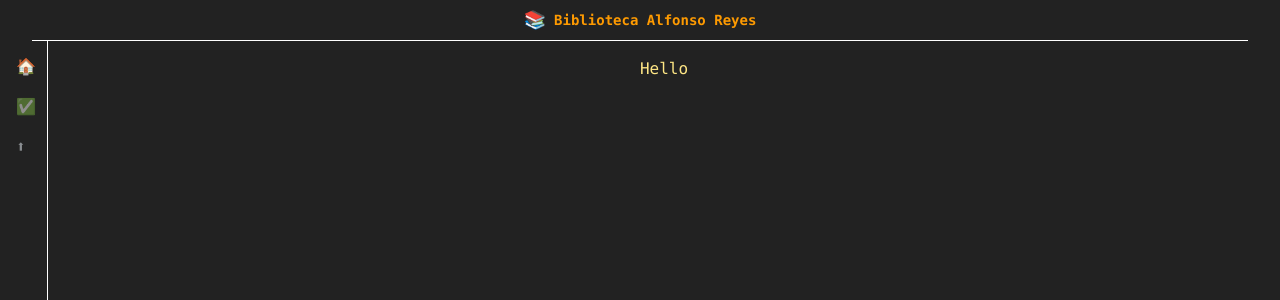
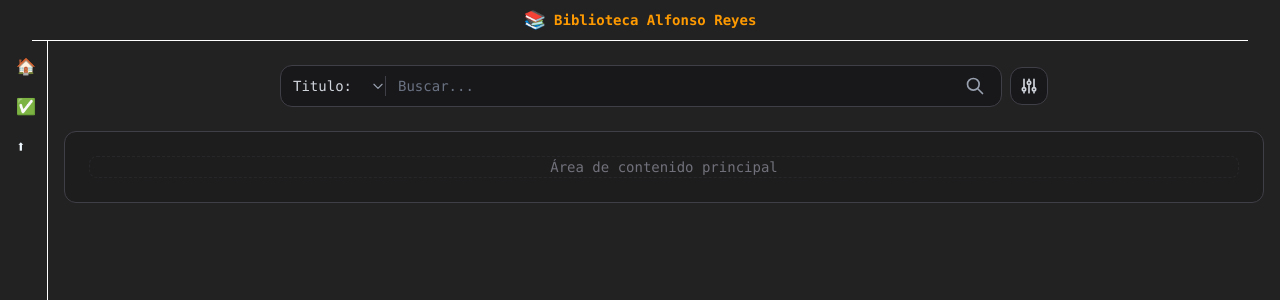
Before and after one commit to RivasJF/BAR, an Angular app: page /books/panel in a window 1280 px wide. Shown: the top 300 px of the page. Built offline with nearby package versions, Linux system fonts and the light colour scheme.

Commit message:
feature: panel view

```diff
--- /dev/null
+++ b/src/app/feature/book/panel/components/search.component.html
@@ -0,0 +1,39 @@
+
+
+<!-- Barra de Búsqueda Central -->
+<div class="flex-1 flex items-center bg-zinc-900 border border-zinc-700 rounded-xl px-3 py-1.5 focus-within:border-zinc-500 transition-colors">
+
+    <!-- Selector / Dropdown "Titulo:" -->
+    <div class="relative flex items-center pr-2 border-r border-zinc-700">
+        <select class="bg-transparent text-sm text-gray-300 focus:outline-none cursor-pointer pr-4 appearance-none font-medium">
+            <option class="bg-zinc-900 text-white">Titulo:</option>
+            <option class="bg-zinc-900 text-white">Opción 1</option>
+            <option class="bg-zinc-900 text-white">Opción 2</option>
+        </select>
+        <!-- Flecha desplegable -->
+        <svg class="w-3.5 h-3.5 text-gray-400 absolute right-0 pointer-events-none" fill="none" stroke="currentColor" viewBox="0 0 24 24">
+            <path stroke-linecap="round" stroke-linejoin="round" stroke-width="2" d="M19 9l-7 7-7-7"></path>
+        </svg>
+    </div>
+
+    <!-- Campo de entrada de texto -->
+    <input
+        type="text"
+        placeholder="Buscar..."
+        class="flex-1 bg-transparent px-3 py-1 text-sm text-white placeholder-gray-500 focus:outline-none"
+    >
+
+    <!-- Ícono de Lupa (Búsqueda) -->
+    <button class="p-1 text-gray-400 hover:text-white transition-colors" title="Buscar">
+        <svg class="w-5 h-5" fill="none" stroke="currentColor" viewBox="0 0 24 24">
+            <path stroke-linecap="round" stroke-linejoin="round" stroke-width="2" d="M21 21l-6-6m2-5a7 7 0 11-14 0 7 7 0 0114 0z"></path>
+        </svg>
+    </button>
+</div>
+
+<!-- Botón Derecha (Ajustes / Filtro / Acción) -->
+<button class="p-2 border border-zinc-700 rounded-xl bg-zinc-900 hover:bg-zinc-800 text-gray-300 transition-colors flex items-center justify-center shrink-0" title="Opciones">
+    <svg class="w-5 h-5" fill="none" stroke="currentColor" viewBox="0 0 24 24">
+        <path stroke-linecap="round" stroke-linejoin="round" stroke-width="2" d="M12 6V4m0 2a2 2 0 100 4m0-4a2 2 0 110 4m-6 8a2 2 0 100-4m0 4a2 2 0 110-4m0 4v2m0-6V4m6 6v10m6-2a2 2 0 100-4m0 4a2 2 0 110-4m0 4v2m0-6V4"></path>
+    </svg>
+</button>
--- /dev/null
+++ b/src/app/feature/book/panel/panel.component.html
@@ -0,0 +1,12 @@
+<section>
+    <header class="flex items-center justify-center gap-4 py-2 px-2">
+            <!-- Grupo central: búsqueda + ajustes -->
+            <search-component class="flex-1 max-w-3xl flex items-center gap-2 justify-center" />
+    </header>
+
+        <main class="flex-1 mt-4 border border-zinc-700 rounded-xl bg-zinc-900/40 p-6 relative flex flex-col justify-center items-center">
+            <div class="text-zinc-500 text-sm border border-dashed border-zinc-800 rounded-lg w-full h-full  flex items-center justify-center">
+                Área de contenido principal
+            </div>
+        </main>
+</section>
--- a/src/app/feature/book/panel/panel.component.ts
+++ b/src/app/feature/book/panel/panel.component.ts
@@ -1,8 +1,10 @@
 import { Component, OnInit } from '@angular/core';
+import { SearchComponent } from './components/search.component';
 
 @Component({
-	selector: 'panel',
-	template: `<h1  class="flex text-amber-200 justify-center">Hello</h1>`
+  imports: [SearchComponent],
+  selector: 'panel',
+	templateUrl: './panel.component.html',
 })
 export class Panel {
 }
--- a/src/app/layout/main-layout.component.html
+++ b/src/app/layout/main-layout.component.html
@@ -6,18 +6,12 @@
 
 <div class="relative flex h-[calc(100vh-2.5rem)]">
   <aside class="absolute top-0 left-0 h-full z-10 group w-12 hover:w-48 transition-all duration-200 border-r border-white p-2 flex flex-col gap-1 overflow-hidden bg-[#222222]">
-    <a routerLink="/books/panel" class="flex items-center gap-2 px-2 py-1.5 rounded hover:bg-gray-700 text-sm whitespace-nowrap">
-      <span class="text-base">🏠</span>
-      <span class="opacity-0 group-hover:opacity-100 transition-opacity">Panel</span>
-    </a>
-    <a routerLink="/books/register" class="flex items-center gap-2 px-2 py-1.5 rounded hover:bg-gray-700 text-sm whitespace-nowrap opacity-50">
-      <span class="text-base">✅</span>
-      <span class="opacity-0 group-hover:opacity-100 transition-opacity">Registrar</span>
-    </a>
-    <a class="flex items-center gap-2 px-2 py-1.5 rounded hover:bg-gray-700 text-sm whitespace-nowrap opacity-50">
-      <span class="text-base">⬆</span>
-      <span class="opacity-0 group-hover:opacity-100 transition-opacity">Exportar</span>
-    </a>
+      @for( route of routes; track route.name){
+          <a [routerLink]="route.route" class="flex items-center gap-2 px-2 py-1.5 rounded hover:bg-gray-700 text-sm whitespace-nowrap">
+            <span class="text-base">{{route.icon}}</span>
+            <span class="opacity-0 group-hover:opacity-100 transition-opacity">{{route.label}}</span>
+          </a>
+      }
   </aside>
 
   <main class="flex-1 w-full overflow-auto pt-4 pr-4 pb-4 pl-16">
--- a/src/app/layout/main-layout.component.ts
+++ b/src/app/layout/main-layout.component.ts
@@ -1,5 +1,12 @@
 import { Component } from '@angular/core';
 import { RouterLink, RouterOutlet } from '@angular/router';
+
+interface RouterLayout {
+  name: string;
+  route: string;
+  icon: string;
+  label: string;
+}
 
 @Component({
   imports:[RouterOutlet, RouterLink],
@@ -7,4 +14,25 @@ import { RouterLink, RouterOutlet } from '@angular/router';
 	templateUrl: './main-layout.component.html'
 })
 export class MainLayout {
+
+  routes: RouterLayout[] = [
+      {
+        name: 'Panel',
+      route: '/books/panel',
+        icon: '🏠',
+        label: 'Panel',
+      },
+      {
+        name: 'Register',
+        route: '/books/register',
+        icon: '✅',
+        label: 'Register',
+      },
+      {
+        name: 'Export-Import',
+        route: '/books/panel',
+        icon: '⬆',
+        label: 'Export-Import',
+      },
+    ];
 }
```
Also changed, not shown: src/app/feature/book/panel/components/search.component.ts (added, +8 -0 lines).
